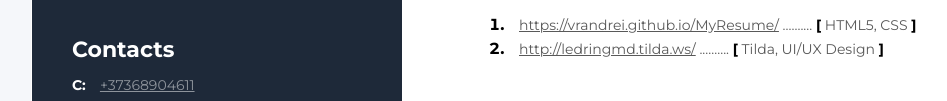
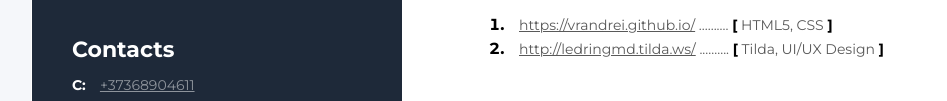
Before and after one commit to VRandrei/MyResume, a plain HTML site: page index.html in a window 1280 px wide. Shown: the part 468-569 px from the top of the page, without its empty margins (104-1051 px from the left). Drawn offline with Linux system fonts and the light colour scheme.

Commit message:
Update index.html

```diff
--- a/index.html
+++ b/index.html
@@ -34,7 +34,7 @@
                 <ol class="my-project-list">
                     <li class="my-project-item">
                         <span class="my-project-text">
-                            <a href="https://vrandrei.github.io/MyResume/" class="my-project-link">https://vrandrei.github.io/MyResume/</a>
+                            <a href="https://vrandrei.github.io/MyResume/" class="my-project-link">https://vrandrei.github.io/</a>
                             ..........
                             <span class="my-project-bracket">[</span> HTML5, CSS <span class="my-project-bracket">]</span>
                         </span>
```
